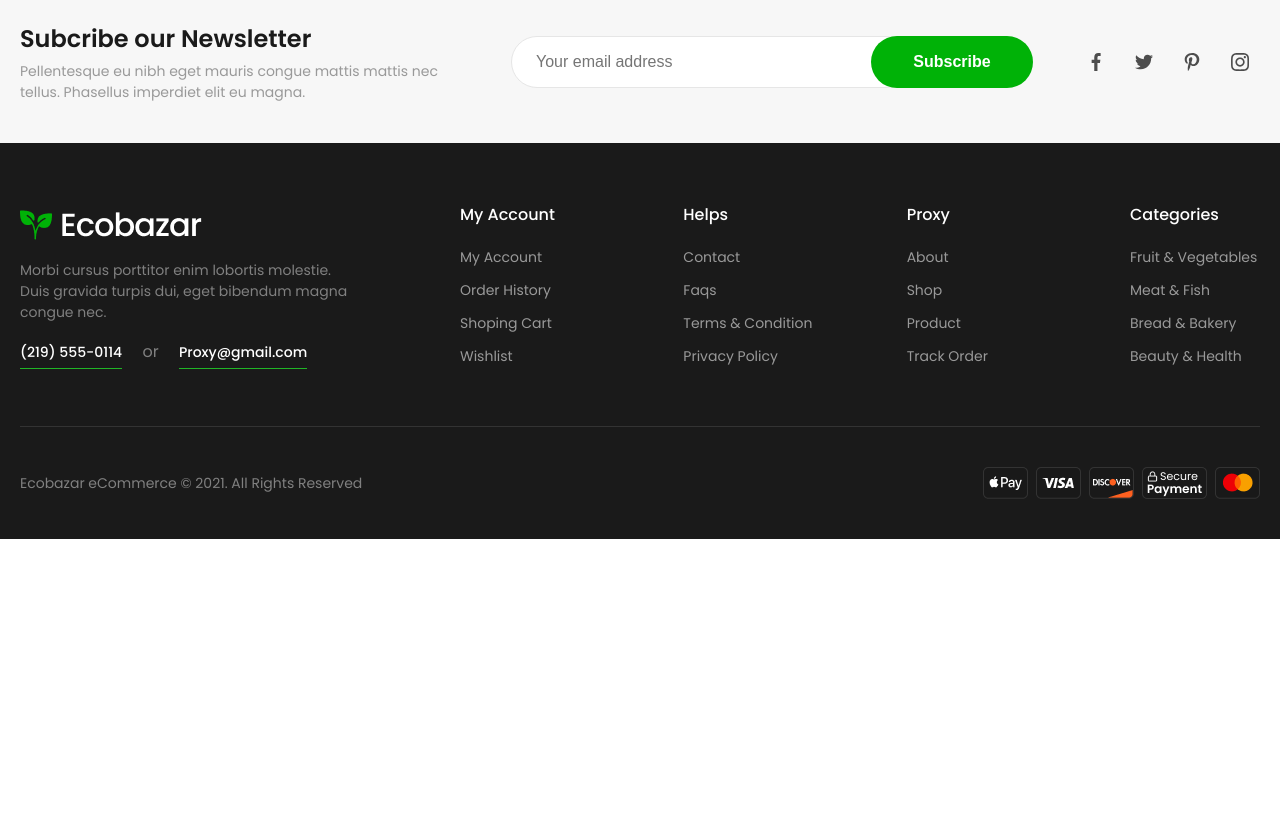
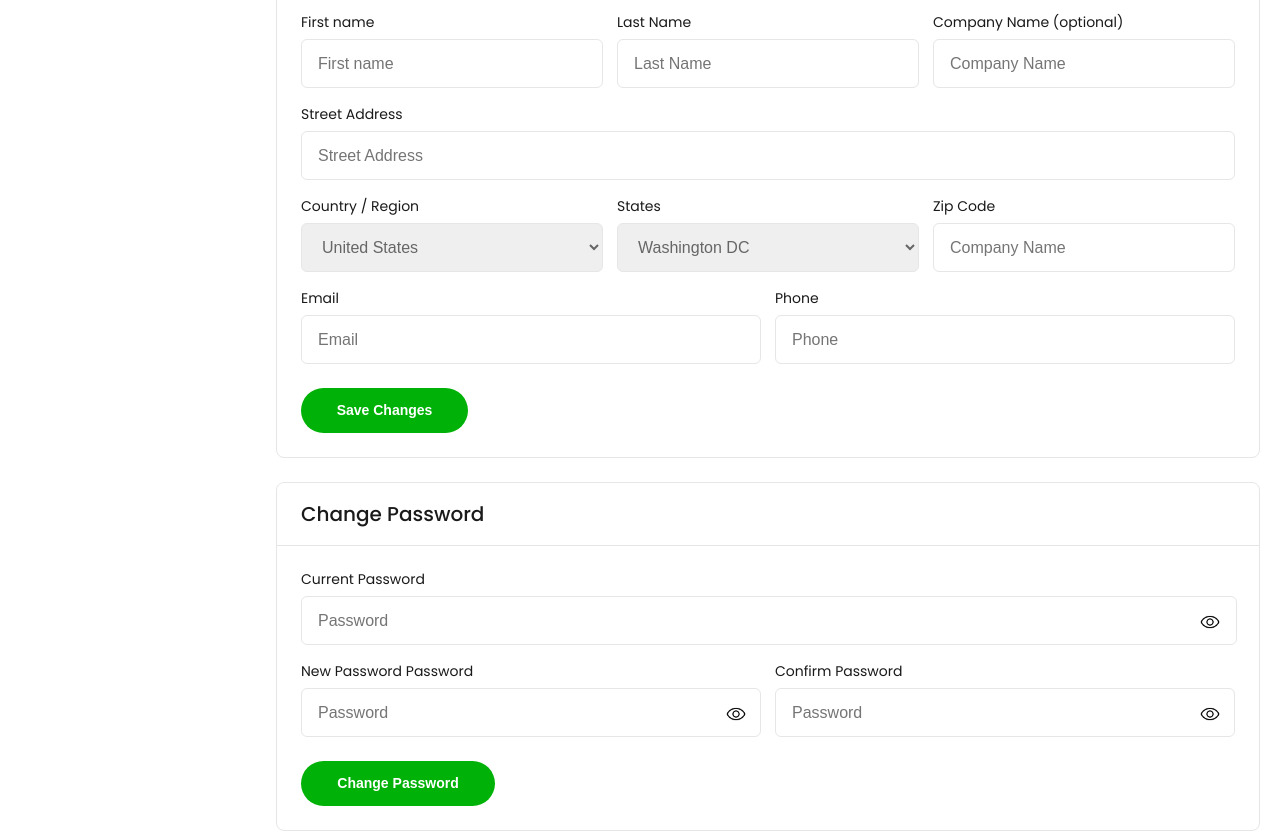
Before and after one commit to nurmuhammad9888/eCommerce, a React (Create React App) app: page /account/settings in a window 1280 px wide. Shown: the part 980-1812 px from the top of the page. Before the commit the page ends 1519 px from the top, so only its background shows below. Built offline with nearby package versions, Linux system fonts and the light colour scheme.

Commit message:
add settings page new elements

```diff
--- a/src/pages/Account/OrderHistory.js
+++ b/src/pages/Account/OrderHistory.js
@@ -182,7 +182,7 @@ export const OrderHistory = () => {
         },
     ];
 
-    const itemsPerPage = 3;
+    const itemsPerPage = 7;
     const [itemOffset, setItemOffset] = useState(0);
     const endOffset = itemOffset + itemsPerPage;
     const currentItems = items.slice(itemOffset, endOffset);
--- a/src/pages/Account/Settings.js
+++ b/src/pages/Account/Settings.js
@@ -1,13 +1,31 @@
-import React from 'react'
+import React, { useState } from 'react'
 import "./settings.css"
 import userImgAvatar from "../../assets/images/settingsavatrar.jpg"
+import Eye from '../../assets/images/eye.png';
+import HedeEye from '../../assets/images/hide-eye.png';
+
+export const Settings = () => {
+
+    const [currentPasswordEye, setCurrentPasswordEye] = useState(false);
+    const [confirmeye, setConfirmEye] = useState(false);
+    const [newPasswordEye, setNewPasswordEye] = useState(false);
 
 
-export const Settings = () => {
+    const [email, setEmail] = useState('');
+    const [password, setPassword] = useState('');
+    const [copyPassword, setCopyPassword] = useState('');
+    const [error, setError] = useState('');
+
+    const handlerSubmit = (evt) =>{
+        evt.preventDefault();
+
+    }
+
     return (
+        <div className="settings-wrap">
             <div className='account-settings'>
-            <div>
                 <h3 className="account-settings-title">Account Settings </h3>
+                <div className='account-settings-wrap'>
                     <form className='account-settings-form' method='POST'>
                         <label className='account-settings-label'>
                             First name
@@ -25,10 +43,8 @@ export const Settings = () => {
                             Phone Number
                             <input className='account-settings-input account-settings-phone-number' type="tel" placeholder='Phone' autoCapitalize='off' required />
                         </label>
-                    <button className='account-settings-btn' type='submit'>Save Changes</button>
+                        <button className='account-settings-btn settings-btn' type='submit'>Save Changes</button>
                     </form>
-            </div>
-
                     <div className="account-settings-avatar">
                         <img className='account-settings-img' src={userImgAvatar} width={224} height={224} alt="avatar" />
                         <label className='account-settings-avatar-label'>
@@ -37,5 +53,92 @@ export const Settings = () => {
                         </label>
                     </div>
                 </div>
+            </div>
+
+            <div className="account-settings settings-address">
+                <h3 className="account-settings-title">Billing Address </h3>
+                <form className='account-settings-form'>
+                    <div className='settings-address-user'>
+                        <label className='account-settings-label account-address-label'>
+                            First name
+                            <input className='account-settings-input account-address-first-name' type="text" placeholder='First name' autoCapitalize='off' required />
+                        </label>
+                        <label className='account-settings-label account-address-label'>
+                            Last Name
+                            <input className='account-settings-input account-address-last-name' type="text" placeholder='Last Name' autoCapitalize='off' required />
+                        </label>
+                        <label className='account-settings-label account-address-label'>
+                            Company Name (optional)
+                            <input className='account-settings-input account-address-company-name' type="text" placeholder='Company Name' autoCapitalize='off' required />
+                        </label>
+                    </div>
+                    <label className='account-settings-label'>
+                        Street Address
+                        <input className='account-settings-input account-settings-street-address' type="text" placeholder='Street Address' autoCapitalize='off' required />
+                    </label>
+                    <div className='settings-address-count'>
+                        <label className='account-settings-label account-address-label'>
+                            Country / Region
+                            <select className='account-settings-input account-address-select'>
+                                <option value="United States">United States</option>
+                                <option value="United States">United States</option>
+                                <option value="United States">United States</option>
+                                <option value="United States">United States</option>
+                                <option value="United States">United States</option>
+                            </select>
+                        </label>
+                        <label className='account-settings-label account-address-label'>
+                            States
+                            <select className='account-settings-input account-address-select'>
+                                <option value="Washington DC">Washington DC</option>
+                                <option value="Washington DC">Washington DC</option>
+                                <option value="Washington DC">Washington DC</option>
+                                <option value="Washington DC">Washington DC</option>
+                                <option value="Washington DC">Washington DC</option>
+                            </select>
+                        </label>
+                        <label className='account-settings-label account-address-label'>
+                            Zip Code
+                            <input className='account-settings-input account-settings-zip-code' type="text" placeholder='Company Name' autoCapitalize='off' required />
+                        </label>
+                    </div>
+                    <div className='settings-address-user-email'>
+                        <label className='account-settings-label account-address-label'>
+                            Email
+                            <input className='account-settings-input account-address-email' type="email" placeholder='Email' autoCapitalize='off' required />
+                        </label>
+                        <label className='account-settings-label account-address-label'>
+                            Phone
+                            <input className='account-settings-input account-address-phone-number' type="tel" placeholder='Phone' autoCapitalize='off' required />
+                        </label>
+                    </div>
+                    <button className='account-settings-btn settings-btn' type='submit'>Save Changes</button>
+                </form>
+            </div>
+
+            <div className="account-settings settings-passwor">
+                <h3 className="account-settings-title">Change Password </h3>
+                    <form onSubmit={handlerSubmit} className='account-settings-form' method='POST'>
+                        <label className='account-settings-label passwor-eye-current-password'>
+                        Current Password
+                            <input onChange={(evt) => setPassword(evt.target.value)} className='account-settings-input account-current-password' type={currentPasswordEye ? "text" : "password"} placeholder='Password' autoCapitalize='off' required />
+                            <img src={currentPasswordEye ? HedeEye : Eye} onClick={() => setCurrentPasswordEye(!currentPasswordEye)} className='eye' alt='eye'></img>
+                        </label>
+                        <div className='account-settings-password'>
+                            <label className='account-settings-label account-address-label passwor-eye-new-password'>
+                                New Password Password
+                                <input onChange={(evt) => setCopyPassword(evt.target.value)} className='account-settings-input account-new-password' type={newPasswordEye ? "text" : "password"} placeholder='Password' autoCapitalize='off' required />
+                            <img src={newPasswordEye ? HedeEye : Eye} onClick={() => setNewPasswordEye(!newPasswordEye)} className='eye' alt='eye'></img>
+                            </label>
+                            <label className='account-settings-label account-address-label passwor-eye-confirm-password'>
+                                Confirm Password
+                                <input onChange={(evt) => setCopyPassword(evt.target.value)} className='account-settings-input account-confirm-password' type={confirmeye ? "text" : "password"} placeholder='Password' autoCapitalize='off' required />
+                            <img src={confirmeye ? HedeEye : Eye} onClick={() => setConfirmEye(!confirmeye)} className='eye' alt='eye'></img>
+                            </label>
+                        </div>
+                        <button className='account-passwor-btn settings-btn' type='submit'>Change Password</button>
+                    </form>
+            </div>
+        </div>
     )
 }
--- a/src/pages/Account/settings.css
+++ b/src/pages/Account/settings.css
@@ -1,10 +1,12 @@
-.account-settings {
+.account-settings{
     max-width: 984px;
     width: 100%;
     border: 1px solid var(--gray-scale-gray-–-100);
     border-radius: 8px;
     padding: 0 24px 24px;
     background: var(--gray-scale-white);
+}
+.account-settings-wrap {
     display: flex;
 }
 .account-settings-title {
@@ -12,7 +14,8 @@
     font-size: 20px;
     margin: 0;
     border-radius: 8px 8px 0 0;
-    padding: 16px 0px 16px 0 ;
+    padding: 16px 24px;
+    margin: 0 -24px;
     line-height: 30px;
     color: var(--gray-scale-gray-–-900);
     box-shadow: 0 1px 0 0 #e5e5e5;
@@ -37,7 +40,6 @@
     border: 1px solid var(--gray-scale-gray-–-100);
     border-radius: 6px;
     padding: 14px 16px;
-    width: 512px;
     height: 49px;
     font-weight: 400;
     font-size: 16px;
@@ -47,21 +49,18 @@
 .account-settings-label:nth-child(1){
     margin-top: 0;
 }
-.account-settings-last-name {
+.account-settings-last-name,
+.account-settings-first-name,
+.account-settings-email,
+.account-settings-phone-number {
+    width: 512px;
 }
-.account-settings-first-name {
-}
-.account-settings-email {
-}
-.account-settings-phone-number {
-}
-.account-settings-btn {
+.settings-btn{
     margin-top: 24px;
     display: inline-block;
     background: var(--branding-success);
     border-radius: 43px;
     padding: 14px 32px;
-    width: 167px;
     height: 45px;
     border: none;
     font-weight: 600;
@@ -70,11 +69,15 @@
     color: var(--gray-scale-white);
     cursor: pointer;
 }
+.account-settings-btn {
+    width: 167px;
+}
 .account-settings-avatar {
     margin: 0 auto;
+    margin-top: 56px;
     display: flex;
     flex-direction: column;
-    justify-content: center;
+    justify-content: flex-start;
     align-items: center;
 }
 .account-settings-img {
@@ -100,3 +103,73 @@
     width: 0;
     height: 0;
 }
+
+.settings-address{
+    margin-top: 24px;
+}
+.settings-address-user {
+    display: flex;
+    align-items: center;
+    justify-content: space-between;
+}
+.account-address-label{
+    margin: 0;
+}
+.account-address-first-name,
+.account-address-last-name,
+.account-address-company-name{
+    width: 302px;
+}
+.settings-address-count {
+    margin-top: 16px;
+    display: flex;
+    align-items: center;
+    justify-content: space-between;
+}
+.account-address-select,
+.account-settings-zip-code{
+    width: 302px;
+}
+
+.settings-address-user-email {
+    margin-top: 16px;
+    display: flex;
+    align-items: center;
+    justify-content: space-between;
+}
+.account-address-email,
+.account-address-phone-number {
+    width: 460px;
+}
+.account-settings-password{
+    margin-top: 16px;
+    display: flex;
+    align-items: center;
+    justify-content: space-between;
+}
+.settings-passwor{
+    margin-top: 24px;
+}
+.account-current-password{
+    width: 936px;
+}
+.account-new-password,
+.account-confirm-password{
+    width: 460px;
+}
+.eye {
+    position: absolute;
+    top: 43px;
+    right: 15px;
+    width: 20px;
+    height: 20px;
+    cursor: pointer;
+}
+.account-passwor-btn{
+    width: 194px;
+}
+.passwor-eye-current-password,
+.passwor-eye-new-password,
+.passwor-eye-confirm-password{
+    position: relative;
+}
```
Lines whose indentation alone changed are shown as unchanged.
